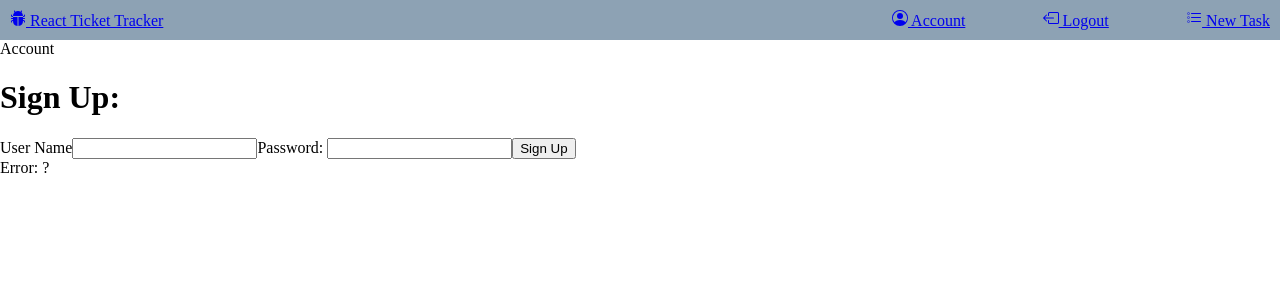
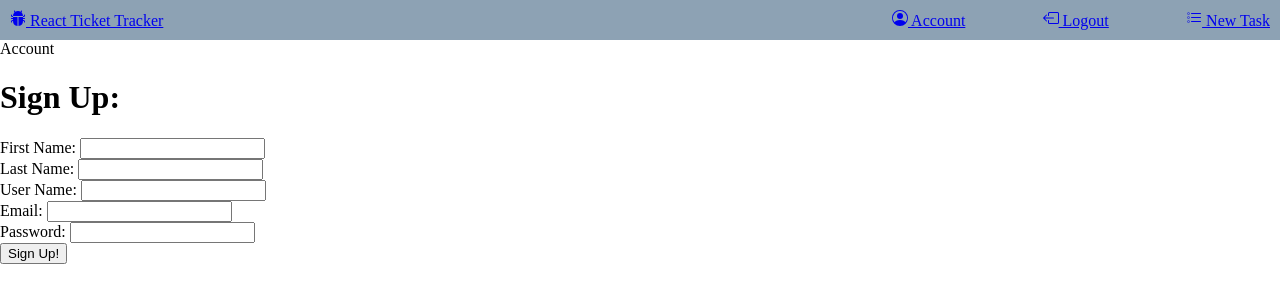
Before and after one commit to nlbdotdev/react-ticket-frontend, a React (Create React App) app: page /account in a window 1280 px wide. Shown: the top 302 px of the page. Built offline with nearby package versions, Linux system fonts and the light colour scheme.

Commit message:
add user signup and error handling

```diff
--- a/src/app/store.js
+++ b/src/app/store.js
@@ -1,8 +1,11 @@
 import { configureStore } from "@reduxjs/toolkit";
 import taskReducer from '../features/taskSlice'
+import userReducer from '../features/userSlice'
+
 
 export default configureStore({
     reducer: {
-        task: taskReducer
+        task: taskReducer,
+        user: userReducer
     }
 })
--- a/src/components/Signup.jsx
+++ b/src/components/Signup.jsx
@@ -1,19 +1,111 @@
-import React from 'react'
+import React, { useEffect, useState } from 'react'
+import { useDispatch, useSelector } from 'react-redux'
+import { createUser } from '../features/userSlice'
+
 
 export default function Signup() {
+
+  const dispatch = useDispatch()
+  const [firstName, setFirstName] = useState("")
+  const [lastName, setLastName] = useState("")
+  const [username, setUsername] = useState("")
+  const [email, setEmail] = useState("")
+  const [password, setPassword] = useState("")
+
+  const [signupError, setSignupError] = useState(false)
+
+  const error = useSelector(state => state.user.error)
+  const message = useSelector(state => state.user.message)
+
+  useEffect(() => {
+    console.log('useEffect: ', error)
+    if (error != null) {
+      setSignupError(true)
+    }
+  }, [error])
+
+
   return (
     <div>
-        <h1>Sign Up:</h1>
+      <h1>Sign Up:</h1>
 
-        <label>User Name</label>
-        <input></input>
 
+      <div>{signupError && error.firstName != undefined ? `Error: ${error.firstName}` : ""}</div>
+
+      <div>
+        <label>First Name: </label>
+        <input
+          id='firstname'
+          value={firstName}
+          onChange={e => setFirstName(e.target.value)}></input>
+
+      </div>
+
+      <div>{signupError && error.lastName != undefined ? `Error: ${error.lastName}` : ""}</div>
+
+      <div>
+        <label>Last Name: </label>
+        <input
+          id='lastname'
+          value={lastName}
+          onChange={e => setLastName(e.target.value)}></input>
+      </div>
+
+      <div>{signupError && error.username != undefined ? `Error: ${error.username}` : ""}</div>
+
+      <div>
+        <label>User Name: </label>
+        <input
+          id='username'
+          value={username}
+          onChange={e => setUsername(e.target.value)}></input>
+      </div>
+
+      <div>{signupError && error.email != undefined ? `Error: ${error.email}` : ""}</div>
+
+      {/* Email validation is lacking */}
+
+      <div>
+        <label>Email: </label>
+        <input
+          id='email'
+          value={email}
+          onChange={e => setEmail(e.target.value)}></input>
+      </div>
+
+      <div>{signupError && error.password != undefined ? `Error: ${error.password}` : ""}</div>
+
+      <div>
         <label>Password: </label>
-        <input type="password"></input>
+        <input
+          type='password'
+          id='password'
+          value={password}
+          onChange={e => setPassword(e.target.value)}></input>
+      </div>
 
-        <button>Sign Up</button>
 
-        <div>Error: ?</div>
+      <div>
+
+        <button
+          id="signup"
+          onClick={e => dispatch(createUser(
+            {
+              firstName: firstName,
+              lastName: lastName,
+              username: username,
+              email: email,
+              password: password
+            }
+          ))}
+        >Sign Up!</button>
+
+        <div>{message}</div>
+
+
+      </div>
+
+
 
 
     </div>
--- /dev/null
+++ b/src/features/userSlice.js
@@ -0,0 +1,127 @@
+import { createAsyncThunk, createSlice } from "@reduxjs/toolkit";
+
+let url = ''
+
+if (process.env.REACT_APP_DEV_ENV === "local") {
+    url = 'http://localhost:3001'
+} else if (process.env.REACT_APP_DEV_ENV === "heroku") {
+    url = 'https://react-ticket-server.herokuapp.com'
+}
+
+const initialState = {
+    activeUser: {
+        firstName: "Nathan",
+        lastName: "Bennett",
+        username: "Nate",
+        email: "nathan@gmail.com",
+        password: "somethingencrypted"
+    },
+    token: 'tokenstring',
+    error: null,
+    message: null
+}
+
+export const UserSlice = createSlice({
+    name: 'User',
+    initialState,
+    reducers: {
+        setToken: (state, action) => {
+            state.token = (action.payload)
+        }
+    },
+    extraReducers(builder) {
+        builder
+            // fetchUsers
+            .addCase(fetchUsers.fulfilled, (state, action) => {
+                state.Users = action.payload
+                console.log(action.payload)
+                console.log("Fetch Users Fufilled!")
+            })
+            .addCase(fetchUsers.pending, (state, action) => {
+                console.log("Fetch Users Pending")
+                console.log(action.payload)
+            })
+            .addCase(fetchUsers.rejected, (state, action) => {
+                console.log("Fetch Users Rejected!")
+            })
+            // postUser
+            // would prefer a responeType var or something over error vs success
+            .addCase(createUser.fulfilled, (state, action) => {
+                console.log("Post User Fufilled!")
+                console.log('payload:',action.payload)
+                if (action.payload.error != undefined) {
+                    state.error = action.payload.error
+                } else {
+                    state.message = action.payload.message
+                }
+                // dispatch(fetchUsers())
+            })
+            .addCase(createUser.pending, (state, action) => {
+                console.log("Post User Pending")
+            })
+            .addCase(createUser.rejected, (state, action) => {
+                console.log("Post User Rejected!")
+            })
+            // updateUser
+            .addCase(updateUser.fulfilled, (state, action) => {
+                console.log("Update User Fufilled!")
+                console.log(action.payload)
+                // dispatch(fetchUsers())
+            })
+            .addCase(updateUser.pending, (state, action) => {
+                console.log("Update User Pending")
+            })
+            .addCase(updateUser.rejected, (state, action) => {
+                console.log("Update User Rejected!")
+
+            })
+    }
+})
+
+// router.post('/create-user', checkIsEmpty, validateCreateData, createUser)
+// router.post('/login', validateEmail, userLogin)
+// router.put('/update-profile', jwtMiddleware, checkIsEmpty, validateUpdateData, updateProfile)
+
+// NOT ACTIVE
+export const fetchUsers = createAsyncThunk('user/fetchUsers', async () => {
+    const response = await fetch(`${url}/users/get-all-Users`, {
+        mode: "cors",
+        method: "GET"
+    })
+
+    let responseJSON = await response.json()
+    return responseJSON
+})
+
+export const createUser = createAsyncThunk('user/postUser', async (data) => {
+    const response = await fetch(`${url}/users/create-user`, {
+        headers: {
+            'Content-Type': 'application/json'
+        },
+        mode: "cors",
+        method: "POST",
+        body: JSON.stringify(data)
+    })
+
+    console.log(data)
+
+    let responseJSON = await response.json()
+    return responseJSON
+})
+
+export const updateUser = createAsyncThunk('user/updateUser', async (data) => {
+    const response = await fetch(`${url}/users/update-User`, {
+        headers: {
+            'Content-Type': 'application/json'
+        },
+        mode: "cors",
+        method: "PUT",
+        body: JSON.stringify(data)
+    })
+
+    let responseJSON = await response.json()
+    return responseJSON
+})
+
+export const { setToken } = UserSlice.actions
+export default UserSlice.reducer
--- a/src/pages/Account.jsx
+++ b/src/pages/Account.jsx
@@ -7,5 +7,7 @@ export default function Account() {
     <div>Account
         <Signup/>    </div>
 
+
+
   )
 }
--- a/src/pages/Tasks.jsx
+++ b/src/pages/Tasks.jsx
@@ -23,7 +23,7 @@ export default function Tasks({ tasks }) {
 
             <button
                 onClick={() => dispatch(setActiveTask(-1))}
-            >+</button>
+            >New Task</button>
             <br />
 
 
```
Also changed, not shown: src/components/Login.jsx (added), src/features/accountSlice.js (deleted).
